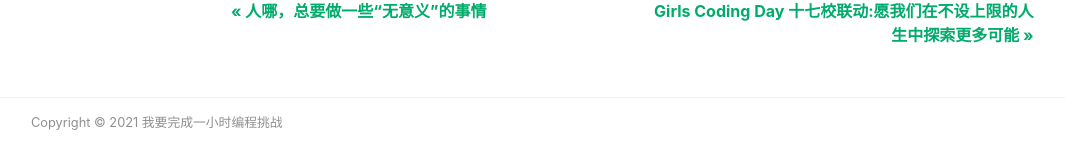
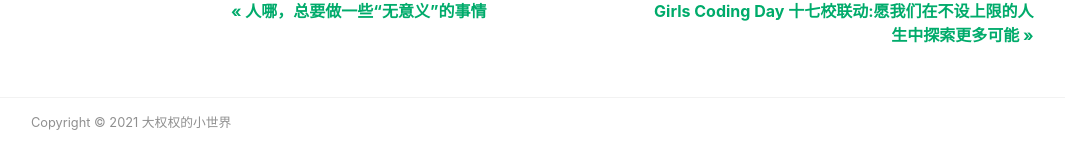
Before and after one commit to QX901/my-first-blog, a Jekyll site: the page built from _posts/2018-11-05-my-first-post.md, in a window 1280 px wide and 900 px high, scrolled down 6258 px. Shown: the part 756-897 px from the top of the window, without its empty margins (54-1119 px from the left). Built offline with Jekyll 4.4.1, drawn with Linux system fonts in a browser that asks for light colours; nearby versions of some CDN libraries; some of the changed text lies outside the part shown.

Commit message:
更新配置文件

```diff
--- a/_config.yml
+++ b/_config.yml
@@ -2,11 +2,11 @@
 baseurl: "/my-first-blog"
 
 # 网页的标题
-title: "科技遇见她"
+title: "大权权的小世界"
 # 网站的主标题
-name: "我要完成一小时编程挑战"
+name: "大权权的小世界"
 # 网站副标题
-description: "我与科技的不解之缘"
+description: "日常碎碎念"
 
 # 分页配置
 # 每页文章数量
```
